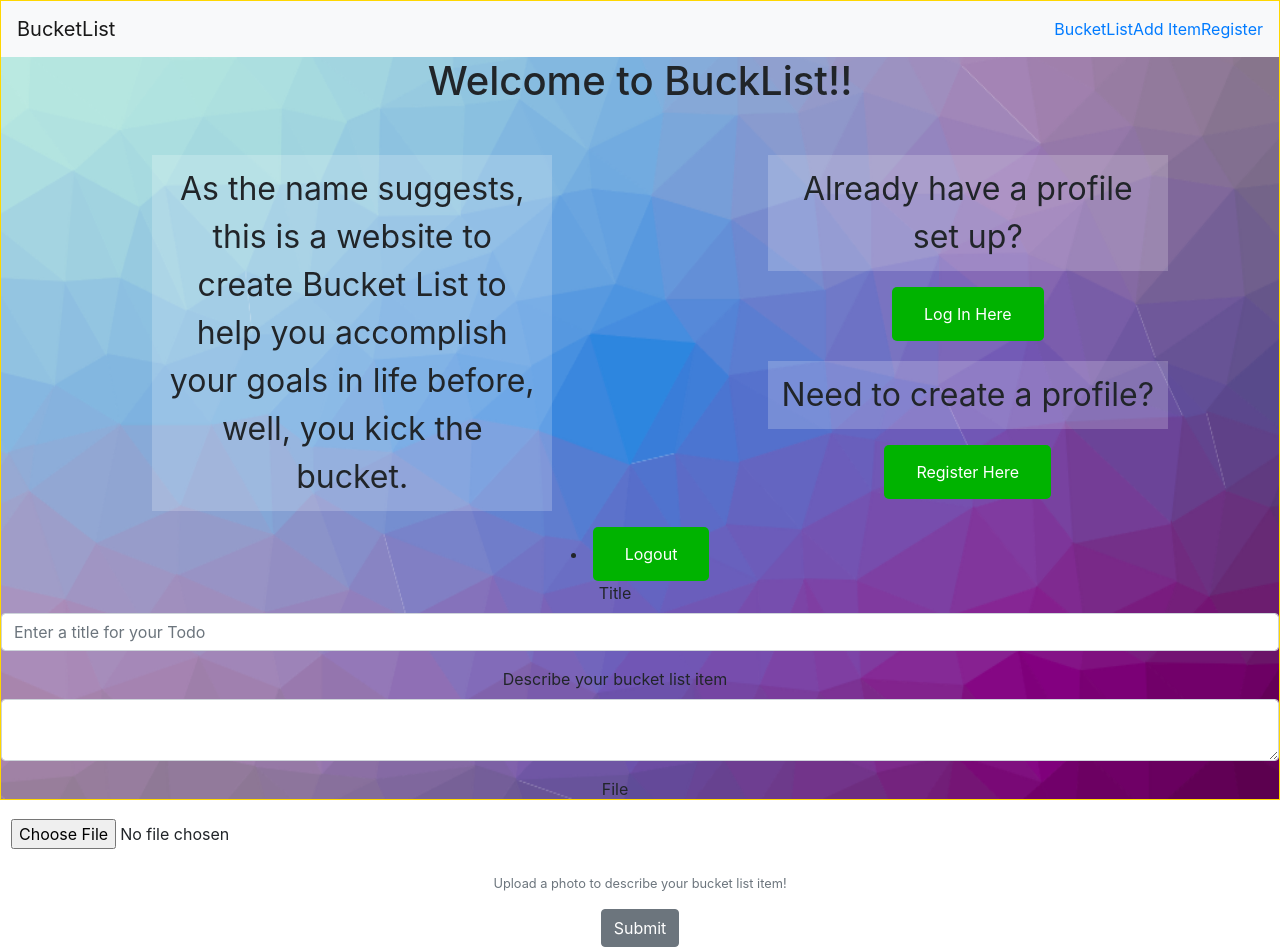
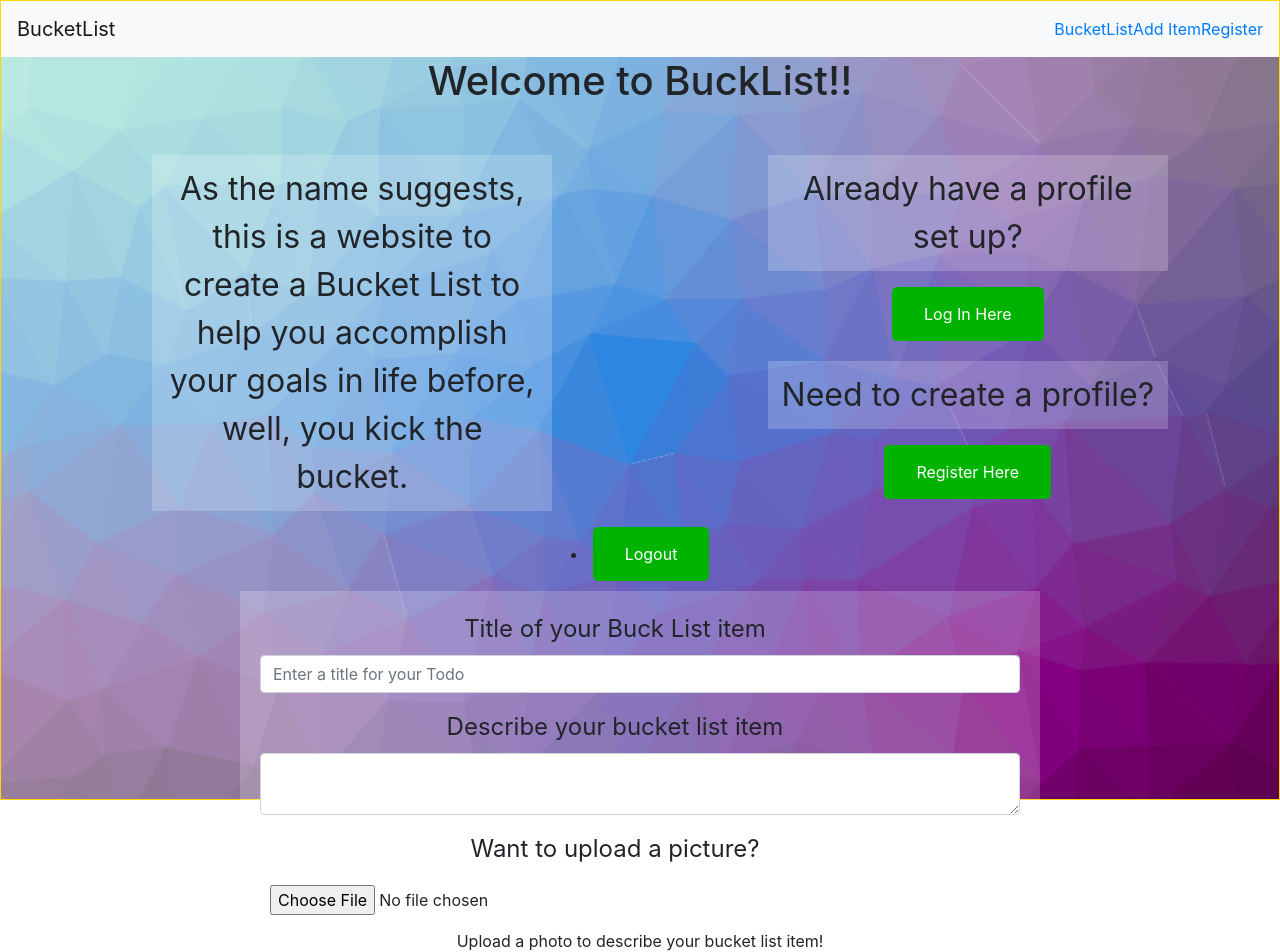
Before and after one commit to bucket-list-builds/FE, a React (Create React App) app in the folder client/: page /bucketlist/item-form in a window 1280 px wide. Shown: the top 952 px of the page. Built offline with nearby package versions, Linux system fonts and the light colour scheme; no server answers.

Commit message:
Bucket list form styels done

```diff
--- a/client/src/components/functional/AddItemForm.js
+++ b/client/src/components/functional/AddItemForm.js
@@ -60,19 +60,19 @@ export default class AddItemForm extends React.Component {
 
   render() {
     return (
-      <Form>
+      <Form className="form-item">
         <FormGroup>
-          <Label for="title">Title</Label>
+          <Label className="form-label-item" for="title">Title of your Buck List item</Label>
           <Input type="text" name="title" value={this.state.bucket.title} id="itemTitle" placeholder="Enter a title for your Todo" onChange={this.handleInputChange} />
         </FormGroup>
         <FormGroup>
-          <Label for="description">Describe your bucket list item</Label>
+          <Label className="form-label-item" for="description">Describe your bucket list item</Label>
           <Input type="textarea" name="description" value={this.state.bucket.description} id="description" onChange={this.handleInputChange} />
         </FormGroup>
         <FormGroup>
-          <Label for="exampleFile">File</Label>
-          <Input type="file" name="file" id="exampleFile" />
-          <FormText color="muted">
+          <Label className="form-label-item" for="exampleFile">Want to upload a picture?</Label>
+          <Input className="form-input-file-item" type="file" name="file" id="exampleFile" />
+          <FormText className="form-text" color="black">
           Upload a photo to describe your bucket list item!
           </FormText>
         </FormGroup>
--- a/client/src/components/view/Landing.js
+++ b/client/src/components/view/Landing.js
@@ -8,7 +8,7 @@ function Landing(props) {
         <h1>Welcome to BuckList!!</h1>
         <div className="main-content-box">
           <div>
-            <p>As the name suggests, this is a website to create Bucket List to help you accomplish your goals in life before, well, you kick the bucket.</p>
+            <p>As the name suggests, this is a website to create a Bucket List to help you accomplish your goals in life before, well, you kick the bucket.</p>
           </div>
 
           <div>
--- a/client/src/components/view/Landing.scss
+++ b/client/src/components/view/Landing.scss
@@ -51,3 +51,24 @@ button:hover {
     box-shadow: 0 12px 16px 0 rgba(0,0,0,0.24), 0 17px 50px 0 rgba(0,0,0,0.19);
     background-color: lightblue;
 }
+
+.form-label-item {
+    font-size: 1.5rem;
+}
+
+.form-item {
+    width: 800px;
+    margin: auto;
+    background: rgba(255,255,255, 0.2);
+    padding: 20px;
+    margin-top: 10px;
+    margin-bottom: 10px;
+}
+
+.form-input-file-item {
+    margin:auto;
+}
+
+.form-text {
+    font-size: 1rem;
+}
```
